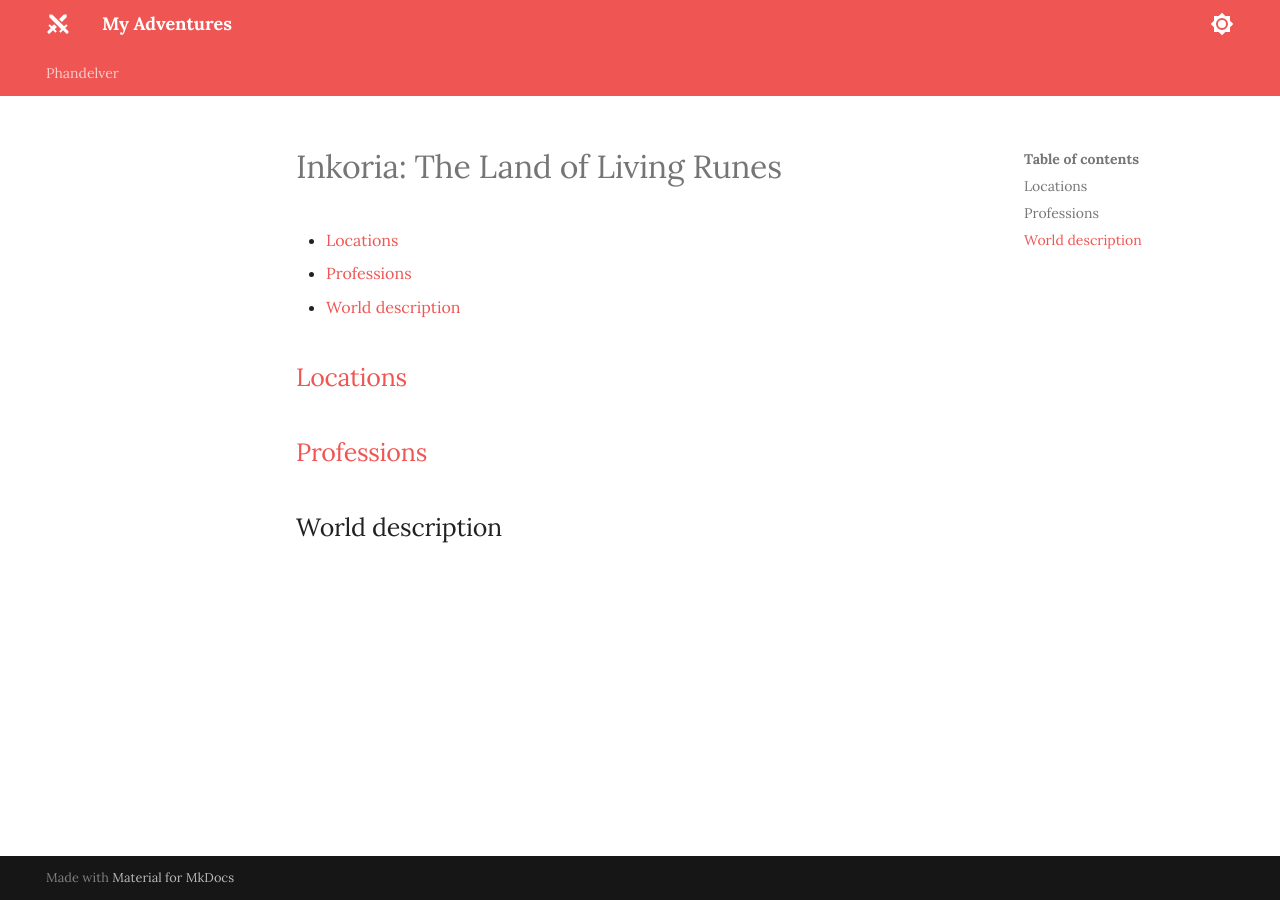
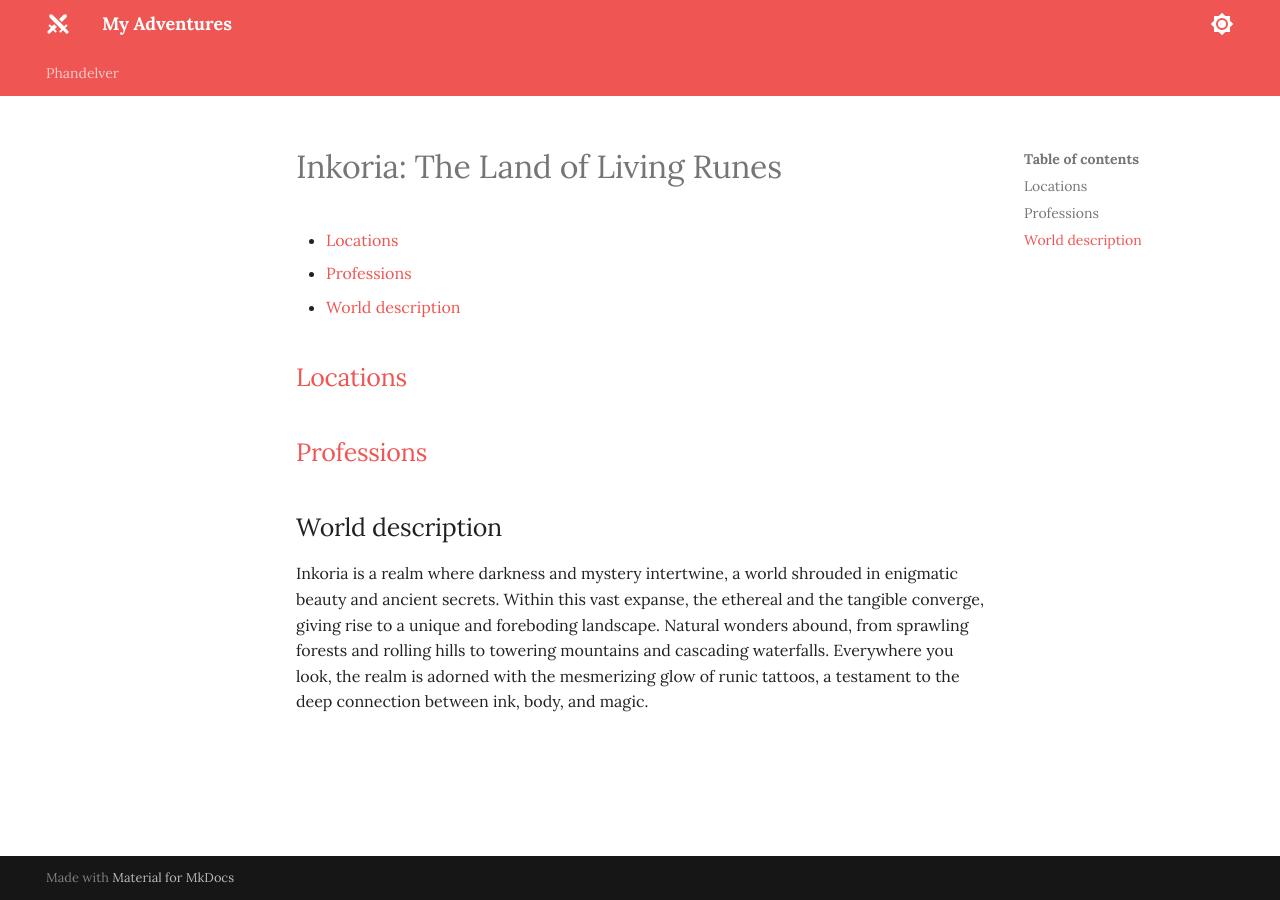
Before and after one commit to jonasmcferreira/adventures, an MkDocs documentation site: the page built from docs/inkoria/00.md, in a window 1280 px wide. Built offline with MkDocs 1.6.1 and Material for MkDocs 9.7.7, drawn with Linux system fonts in a browser that asks for light colours.

Commit message:
modified docs/inkoria/00.md

```diff
--- a/docs/inkoria/00.md
+++ b/docs/inkoria/00.md
@@ -10,3 +10,5 @@
 ## [Professions](professions.md)
 
 ## World description
+
+Inkoria is a realm where darkness and mystery intertwine, a world shrouded in enigmatic beauty and ancient secrets. Within this vast expanse, the ethereal and the tangible converge, giving rise to a unique and foreboding landscape. Natural wonders abound, from sprawling forests and rolling hills to towering mountains and cascading waterfalls. Everywhere you look, the realm is adorned with the mesmerizing glow of runic tattoos, a testament to the deep connection between ink, body, and magic.
```
